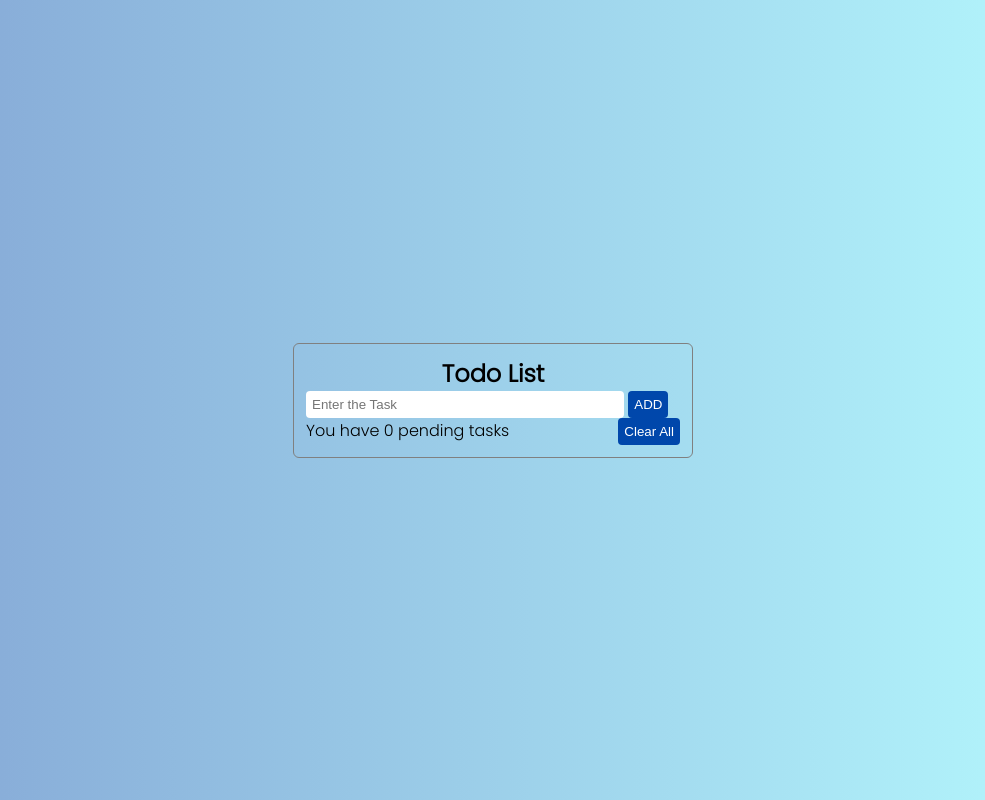
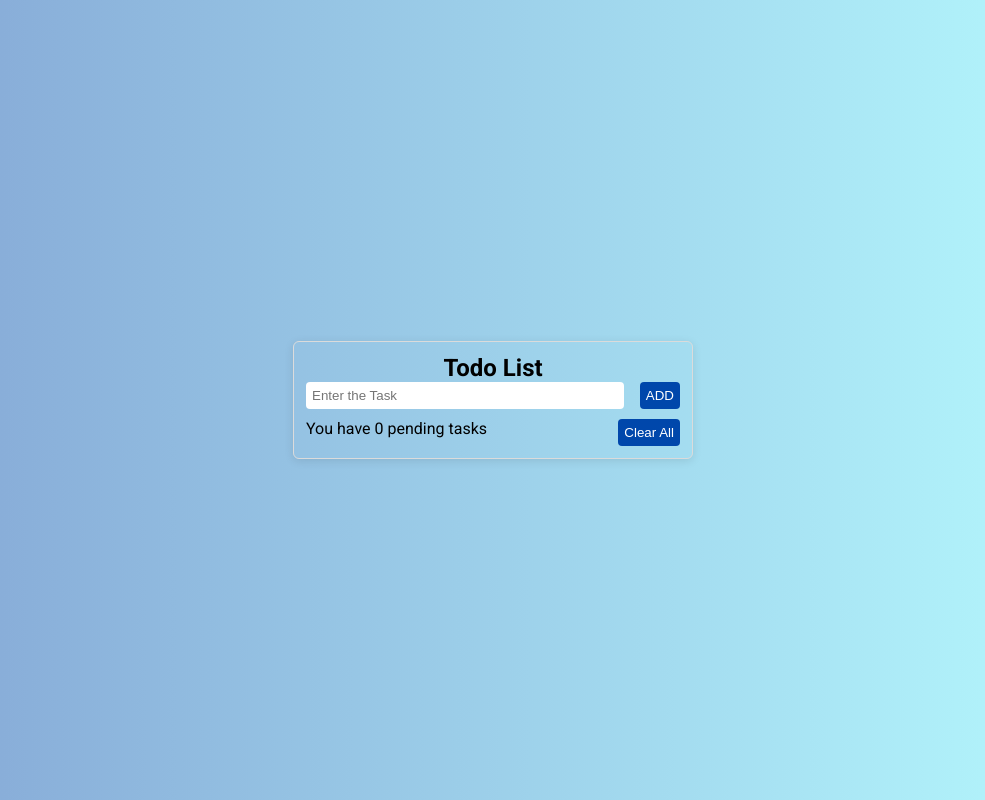
Before and after one commit to vaishali023/todo-list, a plain HTML site: page index.html in a window 1280 px wide. Shown: the whole page, without its empty margins (147-1132 px from the left). Drawn offline with Linux system fonts and the light colour scheme; a web font is replaced by a local one.

Commit message:
Refractor: Update the HTML and styles

```diff
--- a/index.html
+++ b/index.html
@@ -7,7 +7,6 @@
     <title>Todo List</title>
     <link rel="stylesheet" href="https://cdnjs.cloudflare.com/ajax/libs/font-awesome/4.7.0/css/font-awesome.min.css">
     <link href="src/assets/styles.css" rel="stylesheet">
-    <link href="https://fonts.googleapis.com/css2?family=Barlow+Condensed:wght@100&family=Maven+Pro&family=Poppins:wght@200;300&family=Raleway:wght@300&family=Roboto:wght@300&display=swap" rel="stylesheet">
 </head>
 <body>
     <div id="container">
@@ -21,7 +20,7 @@
         </ol>
     </div>
         <div class="footer">
-            <p>You have  <span class="pendingCount">0 </span>pending tasks</p>
+            <p>You have  <span class="pendingCount">0 </span> pending tasks</p>
             <button>Clear All</button>
         </div>
     </div>
--- a/src/assets/styles.css
+++ b/src/assets/styles.css
@@ -1,3 +1,5 @@
+@import url('https://fonts.googleapis.com/css2?family=Roboto:ital,wght@0,300;0,400;0,500;0,700;1,300&display=swap');
+
 *{
     margin: 0;
     padding: 0;
@@ -7,13 +9,13 @@ body{
     min-height: 100vh;
     display:flex;
     justify-content: center;
-    font-family: 'Poppins', sans-serif;
+    font-family: 'Roboto', sans-serif;
     background: linear-gradient(to right, #83a4d4, #b6fbff);
 }
 #container{
   display: flex;
   width: 400px;
-  border: 1px solid grey;
+  border: 1px solid rgb(219, 219, 219);
   flex-direction: column;
   margin-top: auto;
   margin-bottom: auto;
@@ -21,11 +23,15 @@ body{
   border-radius: 6px;
   overflow-y: hidden;
   overflow-x: hidden;
-
+  box-shadow: 0 2px 10px rgba(0, 0, 0, 0.1);
 }
 
 h2{
-  text-align: center;;
+  text-align: center;
+}
+.inputTask{
+  display:flex;
+  justify-content: space-between;
 }
 .inputTask input{
     width: 85%;
@@ -50,9 +56,13 @@ h2{
     margin-bottom: 6px;
     overflow: hidden;
 }
+.todoList ol{
+  font-weight: 400;
+}
 .footer{
     display:flex;
     justify-content: space-between;
+    margin-top: 10px;
 }
 .footer button{
     border: none;
```
